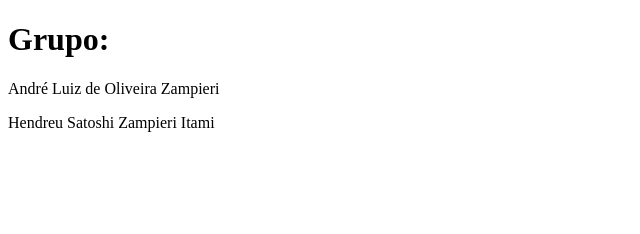
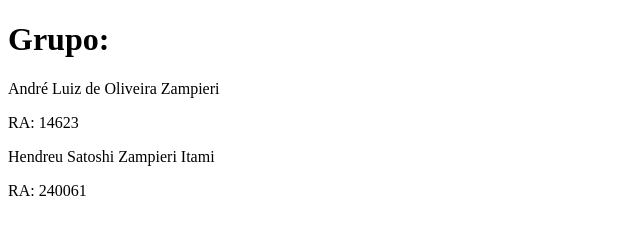
Before and after one commit to YooDxE3/ProvaDevops2Bim, a plain HTML site: page index.html in a window 1280 px wide. Shown: the whole page, without its empty margins (0-640 px from the left). Drawn offline with Linux system fonts and the light colour scheme.

Commit message:
Add RA numbers for group members

```diff
--- a/index.html
+++ b/index.html
@@ -8,6 +8,8 @@
 <body>
     <h1>Grupo:</h1>
     <p>André Luiz de Oliveira Zampieri</p>
+    <p>RA: 14623</p>
     <p>Hendreu Satoshi Zampieri Itami</p>
+    <p>RA: 240061</p>
 </body>
 </html>
```
